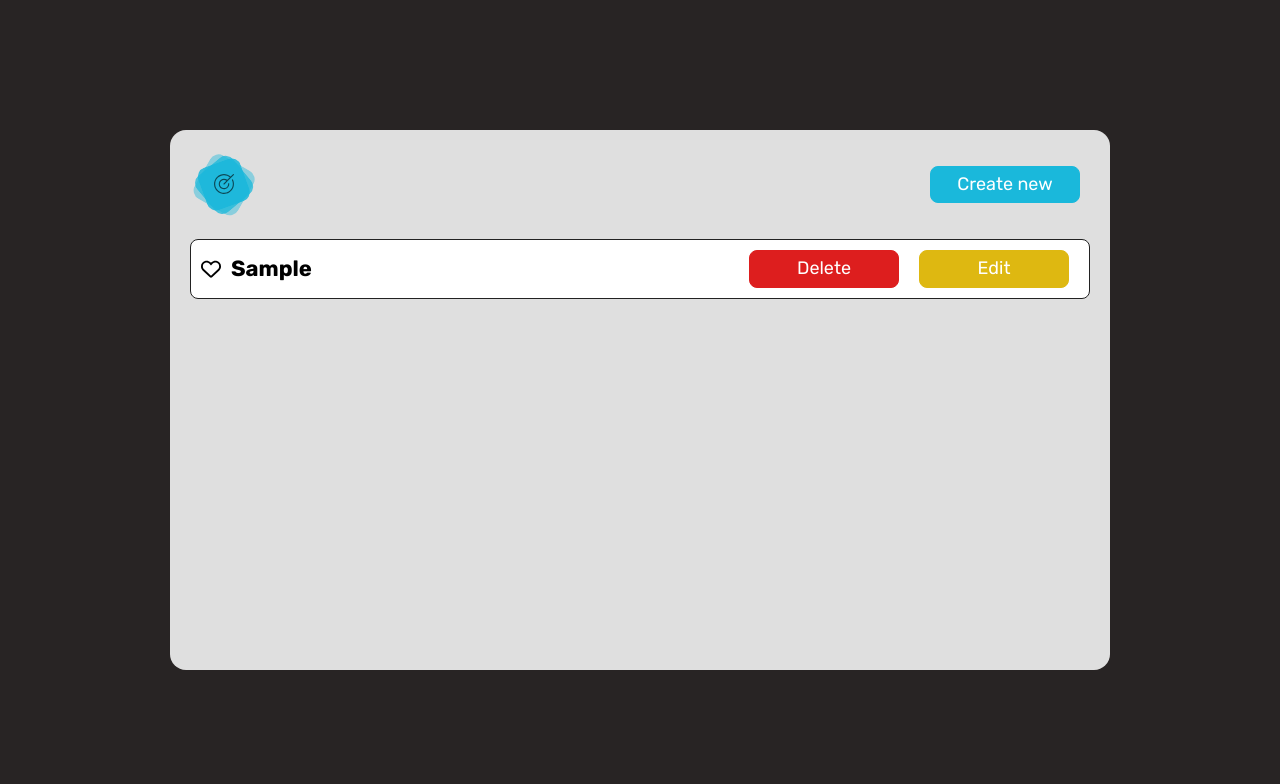
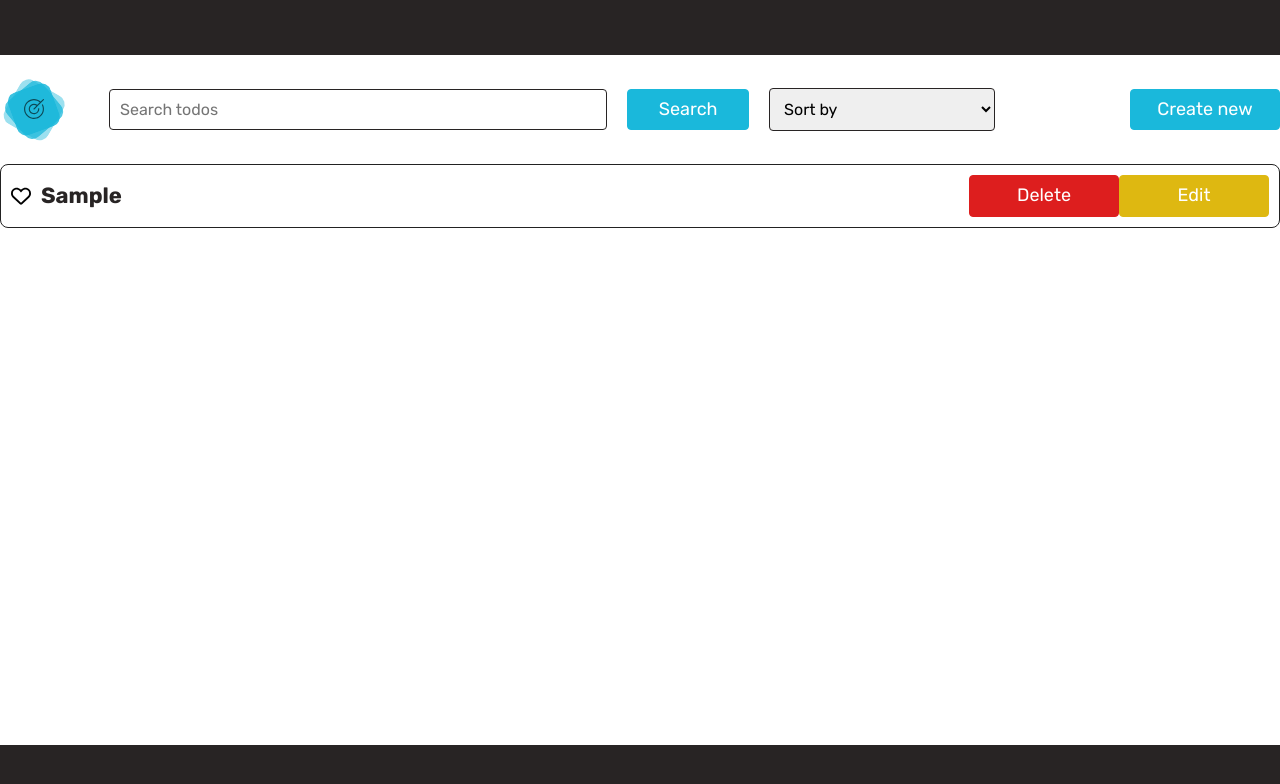
Before and after one commit to IGORREVVA/react-todo-revva, a React app: page /react-todo-revva/todos/new in a window 1280 px wide. Both pictures are taken after typing "Sample" into the empty fields and a click on the button "Apply". Built offline with nearby package versions, Linux system fonts and the light colour scheme.

Commit message:
Add search and sort

```diff
--- a/src/components/App/App.js
+++ b/src/components/App/App.js
@@ -1,7 +1,8 @@
 import React, {Suspense, useState} from "react";
-import styles from './App.module.scss';
 import {Route, Routes} from "react-router-dom";
 import TodoListContext from "../../context/context";
+
+import styles from './App.module.scss';
 
 const Homepage = React.lazy(() => import("../pages/Homepage/Homepage"));
 const TodosPage = React.lazy(() => import("../pages/TodosPage/TodosPage"));
@@ -47,15 +48,6 @@ const App = () => {
                             </TodoListContext.Provider>
                         }
                     />
-
-                    <Route
-                        path="/react-todo-revva/todos/todo/:pageIndex"
-                        element={
-                            <TodoListContext.Provider value={{todoList, setTodoList, paginationList}}>
-                                <TodosPage/>
-                            </TodoListContext.Provider>
-                        }
-                    />
                 </Routes>
             </Suspense>
         </div>
--- a/src/components/App/App.module.scss
+++ b/src/components/App/App.module.scss
@@ -1,11 +1,14 @@
 .App {
+    display: flex;
     align-items: center;
-    display: flex;
-    width: 900px;
-    height: 500px;
-    background-color: #dfdfdf;
-    border-radius: 16px;
+    max-width: 1400px;
+    min-height: 650px;
+    width: 100%;
+    height: auto;
+    background-color: #ffffff;
+    border-radius: 4px;
     padding: 20px;
+    color: #282424;
 }
 
 .App-logo {
--- a/src/components/Form/Form.js
+++ b/src/components/Form/Form.js
@@ -1,7 +1,7 @@
 import styles from "./Form.module.scss";
-import Input from "../Input/Input";
+import Input from "../UI/Input/Input";
 import Checkbox from "../Checkbox/Checkbox";
-import Button from "../Button/Button";
+import Button from "../UI/Button/Button";
 import {Formik} from "formik";
 import {useNavigate} from "react-router-dom";
 
@@ -47,6 +47,7 @@ const Form = ({values, onSubmit}) => {
                         value={values.name}
                         errors={errors}
                         touched={touched}
+                        placeholder="Create new Todo"
                     />
 
                     <Checkbox
--- /dev/null
+++ b/src/components/SearchBar/SearchBar.js
@@ -0,0 +1,40 @@
+import {useContext, useEffect, useState} from 'react';
+import TodoListContext from "../../context/context";
+
+import Input from "../UI/Input/Input";
+import Button from "../UI/Button/Button";
+
+import styles from "./SearchBar.module.scss"
+
+const SearchBar = () => {
+    const context = useContext(TodoListContext)
+    const {todoList} = context;
+    const [search, setSearch] = useState("");
+
+    const searchTodoList = (search, todoList) => {
+        const arr = todoList.filter((item) => {
+            return item.name.toLowerCase().includes(search.toLowerCase());
+        });
+    };
+
+    return (
+        <div className={styles.searchBar}>
+            <Input
+                inputId="Search"
+                value={search}
+                onChange={(e) => setSearch(e.target.value)}
+                placeholder="Search todos"
+            />
+
+            <Button
+                buttonType="button"
+                buttonStyle="primary"
+                handleClick={() => searchTodoList(search, todoList)}
+            >
+                Search
+            </Button>
+        </div>
+    );
+};
+
+export default SearchBar;
--- /dev/null
+++ b/src/components/SearchBar/SearchBar.module.scss
@@ -0,0 +1,9 @@
+.searchBar {
+    display: flex;
+    align-items: center;
+    width: 100%;
+
+    button {
+        margin-left: 20px;
+    }
+}
--- a/src/components/Todo/Todo.js
+++ b/src/components/Todo/Todo.js
@@ -1,4 +1,4 @@
-import Button from "../Button/Button";
+import Button from "../UI/Button/Button";
 
 import styles from "./Todo.module.scss";
 import favorite from "../../images/favorite.svg";
--- a/src/components/Button/Button.module.scss
+++ b/src/components/UI/Button/Button.module.scss
@@ -1,15 +1,14 @@
 .button {
-    padding: 7px 10px;
+    padding: 9px 10px;
     font-family: "Rubik", sans-serif;
     font-style: normal;
     font-weight: 500;
     font-size: 18px;
     line-height: 1.2;
     text-align: center;
-    border-radius: 8px;
+    border-radius: 4px;
     cursor: pointer;
     width: 150px;
-    margin: 0 10px;
 }
 
 .primary {
--- a/src/components/Input/Input.js
+++ b/src/components/UI/Input/Input.js
@@ -1,11 +1,11 @@
 import styles from "./Input.module.scss";
 
-const Input = ({inputId, labelContent, value, onChange, onBlur, errors, touched}) => {
+const Input = ({inputId, labelContent, value, onChange, onBlur, errors, touched, placeholder}) => {
     return (
         <div className={styles.inputWrapper}>
-            <label className={styles.label} htmlFor={inputId}>
+            {!labelContent ? null : <label className={styles.label} htmlFor={inputId}>
                 {labelContent}
-            </label>
+            </label>}
 
             <input
                 id={inputId}
@@ -13,13 +13,13 @@ const Input = ({inputId, labelContent, value, onChange, onBlur, errors, touched}
                 type="text"
                 name={inputId}
                 value={value}
-                placeholder="Create new Todo"
+                placeholder={placeholder}
                 onBlur={onBlur}
                 onChange={onChange}
             />
 
             {
-                errors[inputId] && touched[inputId] ?
+                !errors ? null : errors[inputId] && touched[inputId] ?
                     <div className={styles.error}>
                         {errors[inputId] && touched[inputId] && errors[inputId]}
                     </div>
--- a/src/components/Input/Input.module.scss
+++ b/src/components/UI/Input/Input.module.scss
@@ -1,16 +1,18 @@
 .inputWrapper {
     display: flex;
     flex-wrap: wrap;
+    align-items: center;
     justify-content: flex-start;
-    margin: 0 auto;
+    width: 100%;
 
     .input {
         font-size: 16px;
         padding: 10px;
         width: 100%;
-        border-radius: 8px;
-        border: none;
+        border-radius: 4px;
+        border: 1px solid #282424;
         font-family: 'Rubik', sans-serif;
+
 
         &::placeholder {
             font-size: 16px;
--- a/src/components/Pagination/Pagination.module.scss
+++ b/src/components/UI/Pagination/Pagination.module.scss
@@ -18,7 +18,6 @@
             padding: 5px 11px;
             background-color: #ffffff;
             border-radius: 50%;
-
             color: #000000;
         }
     }
--- /dev/null
+++ b/src/components/UI/Select/Select.js
@@ -0,0 +1,24 @@
+
+import styles from "./Select.module.scss"
+
+const Select = ({options, defaultValue, value, onChange}) => {
+    return (
+        <select
+            className={styles.select}
+            value={value}
+            onChange={(event => onChange(event.target.value))}
+        >
+            <option disabled value="">
+                {defaultValue}
+            </option>
+
+            {options.map((option) => (
+                <option key={option.id} value={option.value}>
+                    {option.name}
+                </option>
+            ))}
+        </select>
+    );
+};
+
+export default Select;
--- /dev/null
+++ b/src/components/UI/Select/Select.module.scss
@@ -0,0 +1,8 @@
+.select {
+    font-size: 16px;
+    padding: 10px;
+    width: 100%;
+    border-radius: 4px;
+    border: 1px solid #282424;
+    font-family: 'Rubik', sans-serif;
+}
--- a/src/components/pages/Homepage/Homepage.js
+++ b/src/components/pages/Homepage/Homepage.js
@@ -2,7 +2,7 @@ import {useNavigate} from "react-router-dom";
 
 import logo from "../../../images/logo-big.svg";
 import styles from "./Homepage.module.scss";
-import Button from "../../Button/Button";
+import Button from "../../UI/Button/Button";
 
 const PreloadPage = () => {
     const navigate = useNavigate();
--- a/src/components/pages/TodosPage/TodosPage.js
+++ b/src/components/pages/TodosPage/TodosPage.js
@@ -1,21 +1,25 @@
 import {useLocation, useNavigate} from "react-router-dom";
 import {useContext, useEffect, useState} from "react";
 import TodoListContext from "../../../context/context";
+import {sortOptions} from "../../../utilities/sortOptions";
 
 import Logo from "../../Logo/Logo";
-import Button from "../../Button/Button";
-import Pagination from "../../Pagination/Pagination";
+import Button from "../../UI/Button/Button";
+import Pagination from "../../UI/Pagination/Pagination";
 import TodoList from "../../TodoList/TodoList";
+import SearchBar from "../../SearchBar/SearchBar";
+import Select from "../../UI/Select/Select";
 
 import styles from "./TodosPage.module.scss";
 
 const TodosPage = () => {
     const context = useContext(TodoListContext);
     const navigate = useNavigate();
-    const {todoList} = context;
+    const {todoList, setTodoList} = context;
     const [currentPage, setCurrentPage] = useState(1);
     const [totalPages, setTotalPages] = useState(1);
     const { search } = useLocation();
+    const [selectedSort, setSelectedSort] = useState("");
 
     useEffect(() => {
         const params = new URLSearchParams(search);
@@ -32,11 +36,41 @@ const TodosPage = () => {
     const endIndex = startIndex + 5;
     const currentItems = todoList.slice(startIndex, endIndex);
 
+    const sortPosts = (sort) => {
+        setSelectedSort(sort);
+        switch (sort) {
+            case "ascending":
+                setTodoList([...todoList].sort((a, b) => a.name.localeCompare(b.name)));
+                break;
+            case "descending":
+                setTodoList([...todoList].sort((a, b) => b.name.localeCompare(a.name)));
+                break;
+            case "favorites":
+                setTodoList([...todoList].sort((a, b) => (a.favorite === b.favorite) ? 0 : a.favorite ? -1 : 1));
+                break;
+        }
+        console.log("sort", sort);
+    };
+
     return (
         <div className={styles.todosPage}>
             <div className={styles.todosPageHeader}>
                 <Logo />
 
+                <div className={styles.todosPageSearchBar}>
+                    <SearchBar />
+                </div>
+
+                <div className={styles.todosPageSort}>
+                    <Select
+                        value={selectedSort}
+                        onChange={sortPosts}
+                        defaultValue="Sort by"
+                        options={sortOptions}
+                    />
+                </div>
+
+                <div className={styles.todosPageNewTodoButton}>
                     <Button
                         buttonType="button"
                         buttonStyle="primary"
@@ -44,6 +78,7 @@ const TodosPage = () => {
                     >
                         Create new
                     </Button>
+                </div>
             </div>
 
             {todoList?.length > 0 ? <TodoList todoList={currentItems} /> : <div className={styles.todosPageNotFound}>Not found todos!!!</div>}
--- a/src/components/pages/TodosPage/TodosPage.module.scss
+++ b/src/components/pages/TodosPage/TodosPage.module.scss
@@ -6,7 +6,6 @@
     .todosPageHeader {
         display: flex;
         align-items: center;
-        justify-content: space-between;
         margin-bottom: 20px;
     }
 
@@ -21,6 +20,19 @@
         font-weight: 700;
     }
 
+    .todosPageSearchBar {
+        margin-left: 40px;
+        width: 50%;
+    }
+
+    .todosPageNewTodoButton {
+        margin-left: auto;
+    }
+
+    .todosPageSort {
+        margin-left: 20px;
+    }
+
     a {
         text-decoration: none;
         transition-property: opacity;
--- /dev/null
+++ b/src/utilities/sortOptions.js
@@ -0,0 +1,17 @@
+export const sortOptions = [
+    {
+        id: 1,
+        value: "ascending",
+        name: "From small to large (A-Z)"
+    },
+    {
+        id: 2,
+        value: "descending",
+        name: "From large to small (Z-A)"
+    },
+    {
+        id: 3,
+        value: "favorites",
+        name: "Favorites"
+    }
+];
```
Also changed, not shown: src/components/UI/Button/Button.js (renamed from src/components/Button/Button.js), src/components/UI/Pagination/Pagination.js (renamed from src/components/Pagination/Pagination.js). Lines whose indentation alone changed are shown as unchanged.
